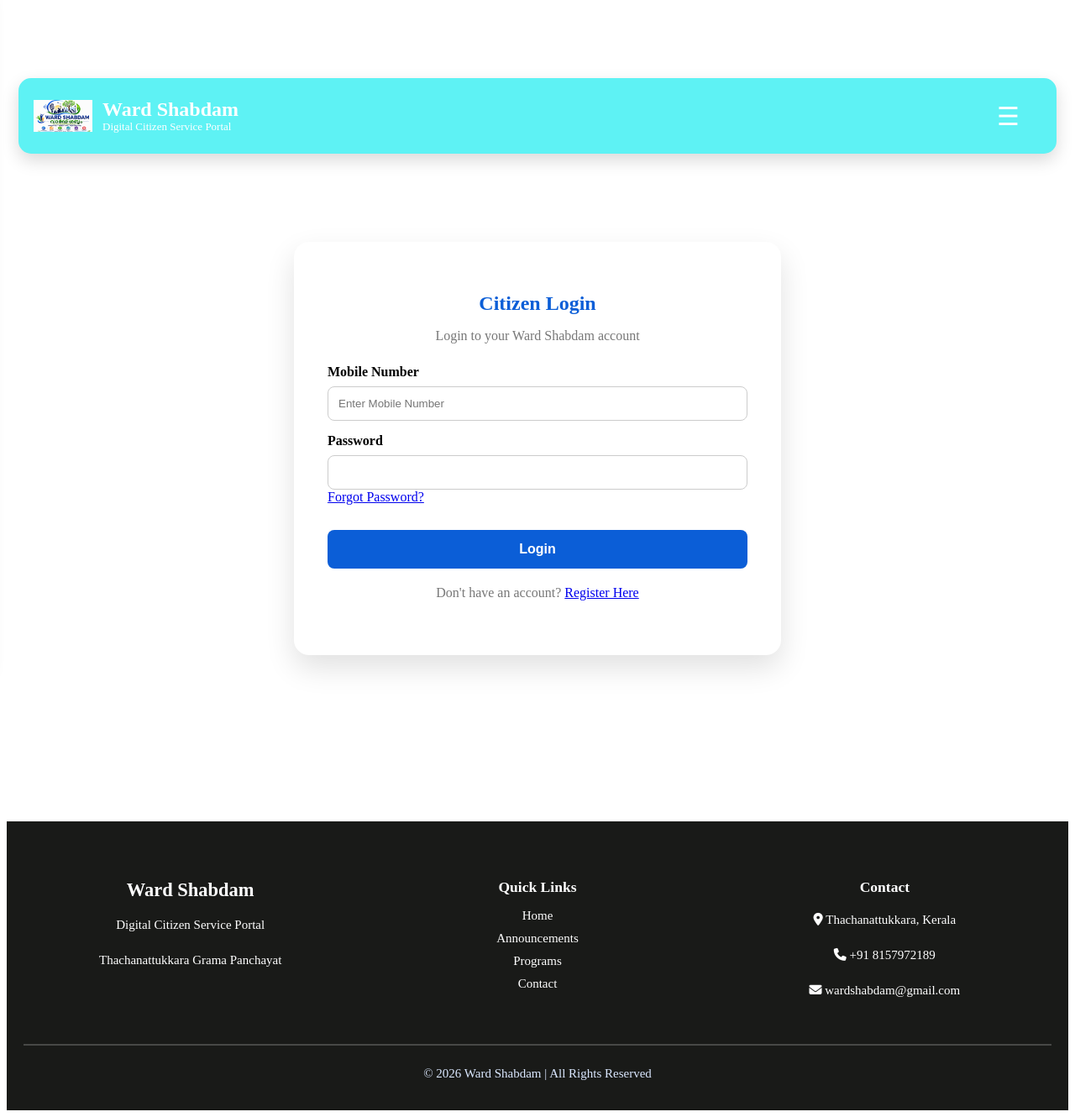
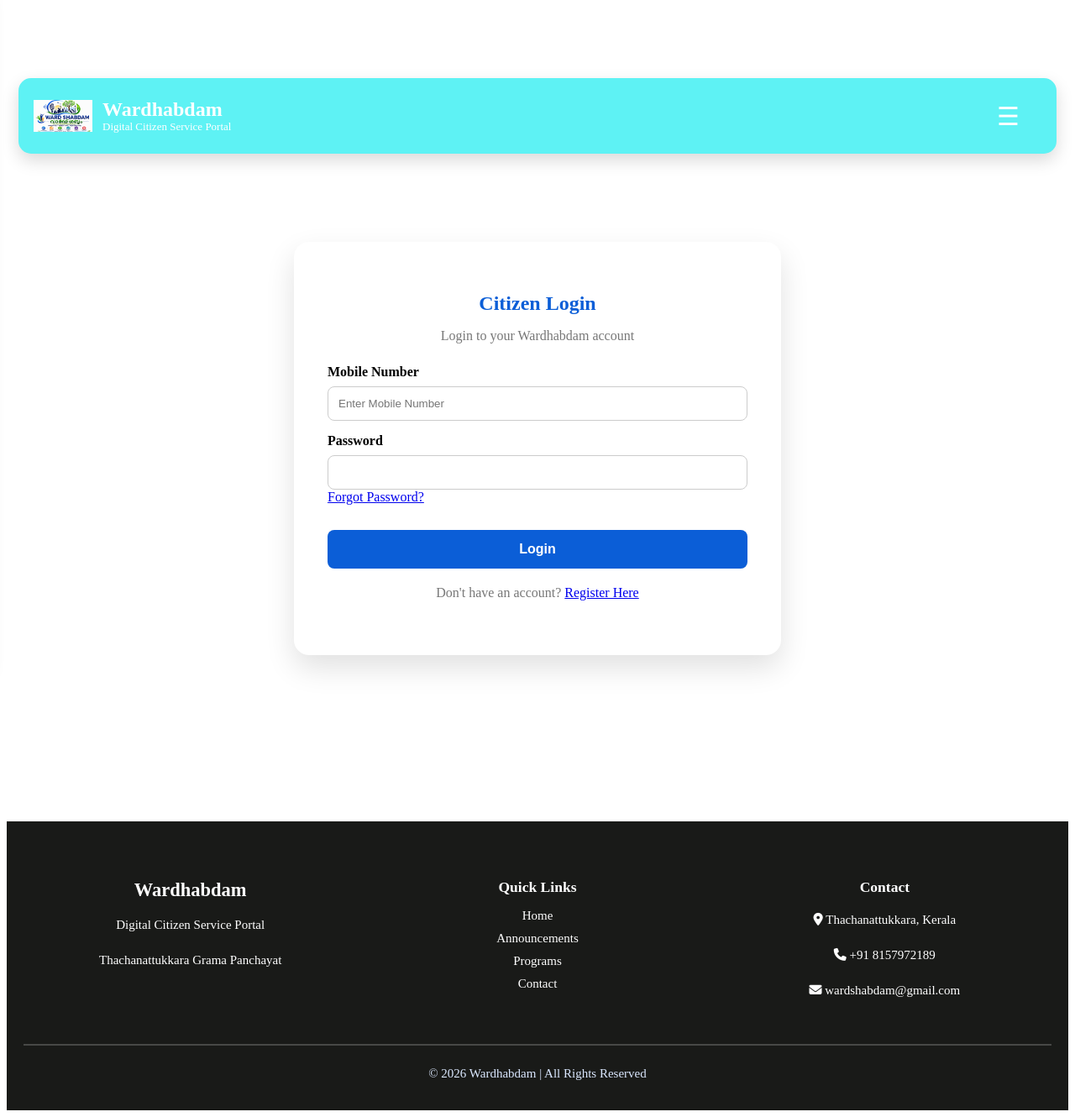
Before and after one commit to Muhsin207/wardshabdam, a Flask app: page /login in a window 1280 px wide. Shown: the whole page at 84% size. Run offline with Flask 3, Linux system fonts and the light colour scheme.

Commit message:
Rename product branding to Wardhabdam

```diff
--- a/app.py
+++ b/app.py
@@ -223,7 +223,7 @@ def report():
 
         try:
             msg = Message(
-                subject="Ward Shabdam - Complaint Submitted Successfully",
+                subject="Wardhabdam - Complaint Submitted Successfully",
                 sender=app.config["MAIL_USERNAME"],
                 recipients=[session["email"]]
             )
@@ -245,7 +245,7 @@ Please keep this Tracking ID for future reference.
 
 Thank you for helping improve your Panchayath.
 
-Ward Shabdam
+Wardhabdam
 """
 
             send_configured_email(msg)
@@ -276,7 +276,7 @@ Category     : {category}
 Description:
 {description}
 
-Please log in to Ward Shabdam to review this complaint.
+Please log in to Wardhabdam to review this complaint.
 """
 
                 send_configured_email(ward_msg)
@@ -477,7 +477,7 @@ def download_pdf():
 
     styles =getSampleStyleSheet()
 
-    title = Paragraph("<b>WARD SHABDAM - Complaint Report</b>", styles["Heading1"])
+    title = Paragraph("<b>WARDHABDAM - Complaint Report</b>", styles["Heading1"])
 
     elements.append(title)
 
@@ -622,13 +622,13 @@ def edit(id):
         if citizen and citizen["email"]:
 
                 if status == "Resolved":
-                    subject = "🟢 Ward Shabdam - Complaint Resolved"
+                    subject = "🟢 Wardhabdam - Complaint Resolved"
 
                 elif status == "In Progress":
-                    subject = "🟡 Ward Shabdam - Complaint In Progress"
+                    subject = "🟡 Wardhabdam - Complaint In Progress"
 
                 else:
-                    subject = "📋 Ward Shabdam - Complaint Updated"
+                    subject = "📋 Wardhabdam - Complaint Updated"
 
                 msg = Message(
                     subject=subject,
@@ -657,7 +657,7 @@ Admin Reply:
 
 Thank you for helping improve Thachanattukkara Grama Panchayat.
 
-Ward Shabdam
+Wardhabdam
 """
 
                 elif status == "In Progress":
@@ -681,7 +681,7 @@ Admin Reply:
 
 Thank you for your patience.
 
-Ward Shabdam
+Wardhabdam
 """
 
                 else:
@@ -701,7 +701,7 @@ Status       : {status}
 Admin Reply:
 {admin_reply}
 
-Ward Shabdam
+Wardhabdam
 """
                 send_configured_email(msg)
 
@@ -1296,9 +1296,9 @@ def api_forgot_password():
     conn.commit()
     conn.close()
     sent = send_configured_email(Message(
-        subject="Ward Shabdam password reset code",
+        subject="Wardhabdam password reset code",
         recipients=[citizen["email"]],
-        body=f"Your Ward Shabdam password reset code is {code}. It expires in 10 minutes.",
+        body=f"Your Wardhabdam password reset code is {code}. It expires in 10 minutes.",
     ))
     if not sent:
         return jsonify({"success": False, "message": "Email service is not configured"}), 503
@@ -1995,7 +1995,7 @@ def test_email():
 
     try:
         msg = Message(
-            subject="Ward Shabdam Test Email",
+            subject="Wardhabdam Test Email",
             sender=app.config["MAIL_USERNAME"],
             recipients=["YOUR_PERSONAL_EMAIL@gmail.com"]  # Replace with your email
         )
@@ -2003,16 +2003,16 @@ def test_email():
         msg.body = """
 Hello,
 
-This is a test email from Ward Shabdam.
+This is a test email from Wardhabdam.
 
 Congratulations!
 Your email configuration is working successfully.
 
-Ward Shabdam
+Wardhabdam
 """
 
         if not send_configured_email(msg):
-            return "Email configuration is missing. Set the Ward Shabdam mail environment variables first.", 503
+            return "Email configuration is missing. Set the Wardhabdam mail environment variables first.", 503
 
         return "✅ Test email sent successfully!"
 
@@ -2666,7 +2666,7 @@ def ward_edit(id):
             try:
 
                 msg = Message(
-                    subject="Ward Shabdam - Complaint Updated",
+                    subject="Wardhabdam - Complaint Updated",
                     sender=app.config["MAIL_USERNAME"],
                     recipients=[citizen["email"]]
                 )
@@ -2689,7 +2689,7 @@ Ward Member Reply:
 {reply}
 
 Thank you,
-Ward Shabdam
+Wardhabdam
 """
 
                 send_configured_email(msg)
--- a/render.yaml
+++ b/render.yaml
@@ -1,6 +1,6 @@
 services:
   - type: web
-    name: ward-shabdam
+    name: wardhabdam
     runtime: python
     buildCommand: pip install -r requirements.txt
     startCommand: gunicorn app:app
--- a/templates/dashboard.html
+++ b/templates/dashboard.html
@@ -16,7 +16,7 @@ Citizen Dashboard
         </h1>
 
         <p>
-            Manage your complaints and stay connected with Ward Shabdam.
+            Manage your complaints and stay connected with Wardhabdam.
         </p>
 
     </div>
--- a/templates/home.html
+++ b/templates/home.html
@@ -1,7 +1,7 @@
 {% extends "layout.html" %}
 
 {% block title %}
-Home | Ward Shabdam
+Home | Wardhabdam
 {% endblock %}
 
 {% block content %}
--- a/templates/layout.html
+++ b/templates/layout.html
@@ -6,7 +6,7 @@
     <meta charset="UTF-8">
     <meta name="viewport" content="width=device-width, initial-scale=1.0">
 
-    <title>{% block title %}Ward Shabdam{% endblock %}</title>
+    <title>{% block title %}Wardhabdam{% endblock %}</title>
 
     <!-- Main CSS -->
     <link rel="stylesheet" href="{{ url_for('static', filename='css/style.css') }}">
@@ -54,7 +54,7 @@
         <img src="{{ url_for('static', filename='images/logo.png') }}" class="logo">
 
         <div class="logo-text">
-            <h2>Ward Shabdam</h2>
+            <h2>Wardhabdam</h2>
             <small>Digital Citizen Service Portal</small>
         </div>
     </div>
@@ -317,7 +317,7 @@
 
         <div class="footer-about">
 
-            <h2>Ward Shabdam</h2>
+            <h2>Wardhabdam</h2>
 
             <p>
                 Digital Citizen Service Portal
@@ -367,7 +367,7 @@
 
     <p class="copyright">
 
-        © 2026 Ward Shabdam |
+        © 2026 Wardhabdam |
         All Rights Reserved
 
     </p>
--- a/templates/login.html
+++ b/templates/login.html
@@ -12,7 +12,7 @@ Citizen Login
 
         <h2>Citizen Login</h2>
 
-        <p>Login to your Ward Shabdam account</p>
+        <p>Login to your Wardhabdam account</p>
 
         <form action="/login" method="POST">
 
--- a/templates/register.html
+++ b/templates/register.html
@@ -11,7 +11,7 @@ Citizen Registration
     <div class="register-card">
 
         <h2>Citizen Registration</h2>
-        <p>Create your Ward Shabdam account</p>
+        <p>Create your Wardhabdam account</p>
 
         <form action="/register" method="POST">
 
--- a/ward_shabdam_app/android/app/src/main/AndroidManifest.xml
+++ b/ward_shabdam_app/android/app/src/main/AndroidManifest.xml
@@ -3,7 +3,7 @@
     <uses-permission android:name="android.permission.INTERNET"/>
 
     <application
-        android:label="ward_shabdam_app"
+        android:label="Wardhabdam"
         android:name="${applicationName}"
         android:icon="@mipmap/ic_launcher"
         android:usesCleartextTraffic="false"
```
Also changed, not shown: static/manifest.json, ward_shabdam_app/README.md, 4 other files.
